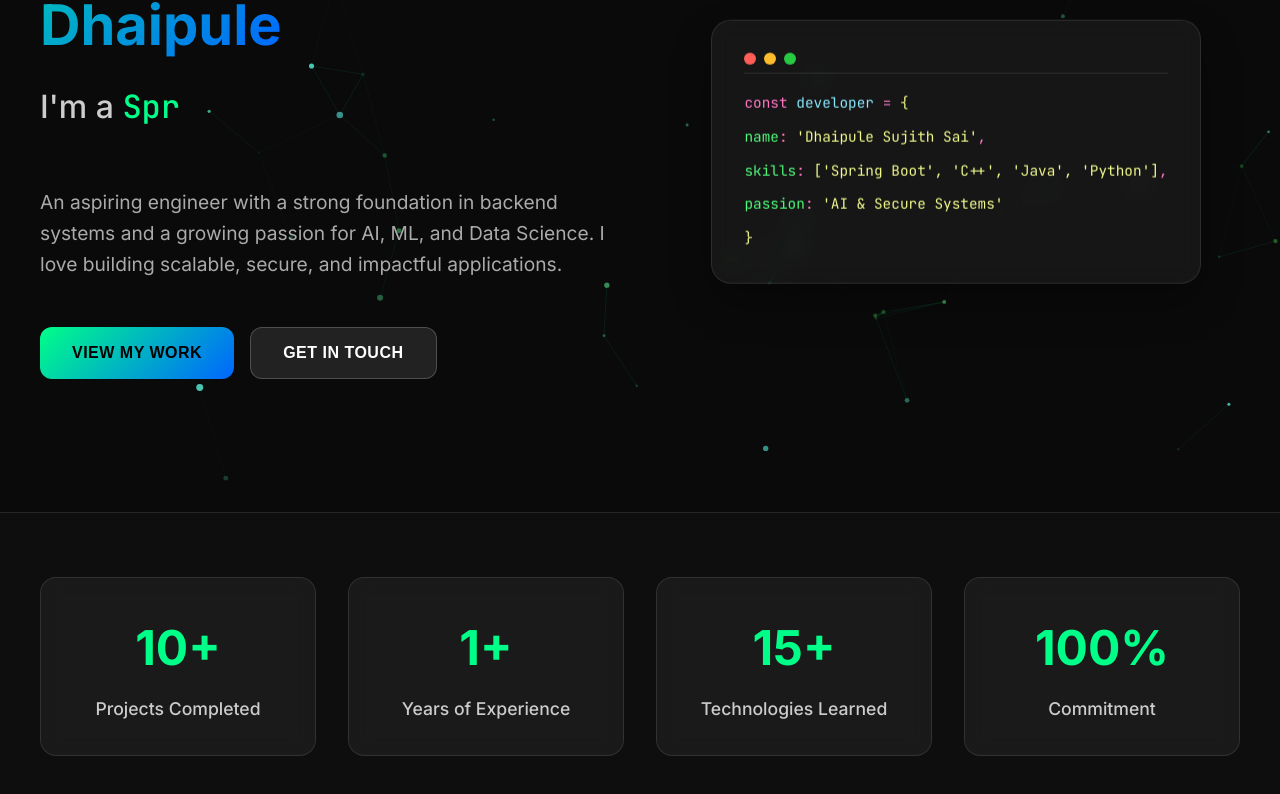
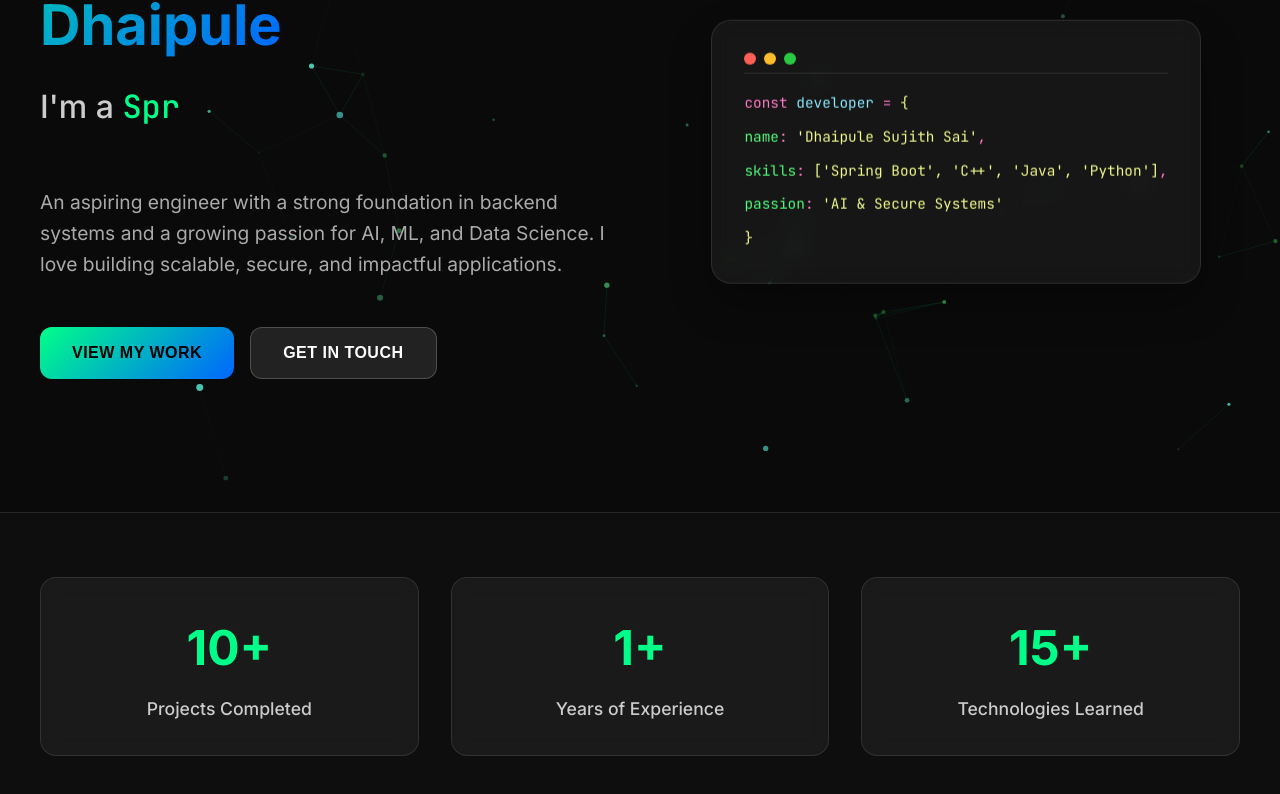
Before and after one commit to sujith9604/portfolio, a React (Vite) app: page / in a window 1280 px wide. Shown: the part 288-1082 px from the top of the page. Built offline with nearby package versions, Linux system fonts and the light colour scheme.

Commit message:
Github Pages

```diff
--- a/src/App.jsx
+++ b/src/App.jsx
@@ -1,13 +1,13 @@
 // src/App.jsx
-import React from 'react'
-import { BrowserRouter as Router, Routes, Route } from 'react-router-dom'
-import Navbar from './pages/Navbar'
-import Home from './pages/Home'
-import About from './pages/About'
-import Projects from './pages/Projects'
-import Contact from './pages/Contact'
-import ParticleBackground from './pages/ParticleBackground'
-import './App.css'
+import React from 'react';
+import { BrowserRouter as Router, Routes, Route, Navigate } from 'react-router-dom';
+import Navbar from './pages/Navbar';
+import Home from './pages/Home';
+import About from './pages/About';
+import Projects from './pages/Projects';
+import Contact from './pages/Contact';
+import ParticleBackground from './pages/ParticleBackground';
+import './App.css';
 
 function App() {
   return (
@@ -20,10 +20,11 @@
           <Route path="/about" element={<About />} />
           <Route path="/projects" element={<Projects />} />
           <Route path="/contact" element={<Contact />} />
+          <Route path="/portfolio" element={<Navigate to="/" replace />} />
         </Routes>
       </div>
     </Router>
-  )
+  );
 }
 
-export default App
+export default App;
--- a/src/pages/Home.jsx
+++ b/src/pages/Home.jsx
@@ -132,10 +132,6 @@
             <div className="stat-number">15+</div>
             <div className="stat-label">Technologies Learned</div>
           </div>
-          <div className="stat-item">
-            <div className="stat-number">100%</div>
-            <div className="stat-label">Commitment</div>
-          </div>
         </div>
       </section>
     </div>
--- a/vite.config.js
+++ b/vite.config.js
@@ -4,5 +4,5 @@
 
 export default defineConfig({
   plugins: [react()],
-    base: "/portfolio/"
+    base: "/"
 })
```
